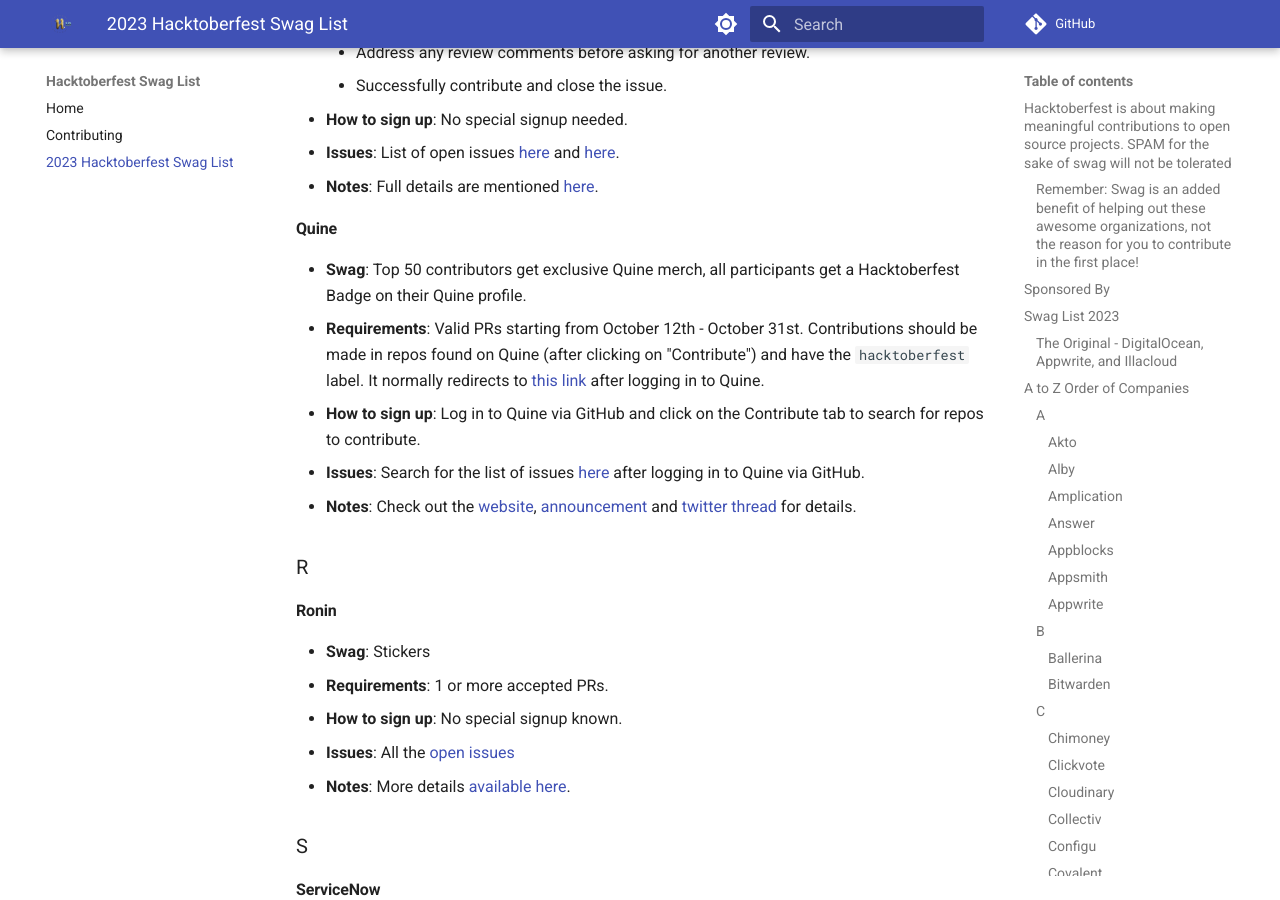
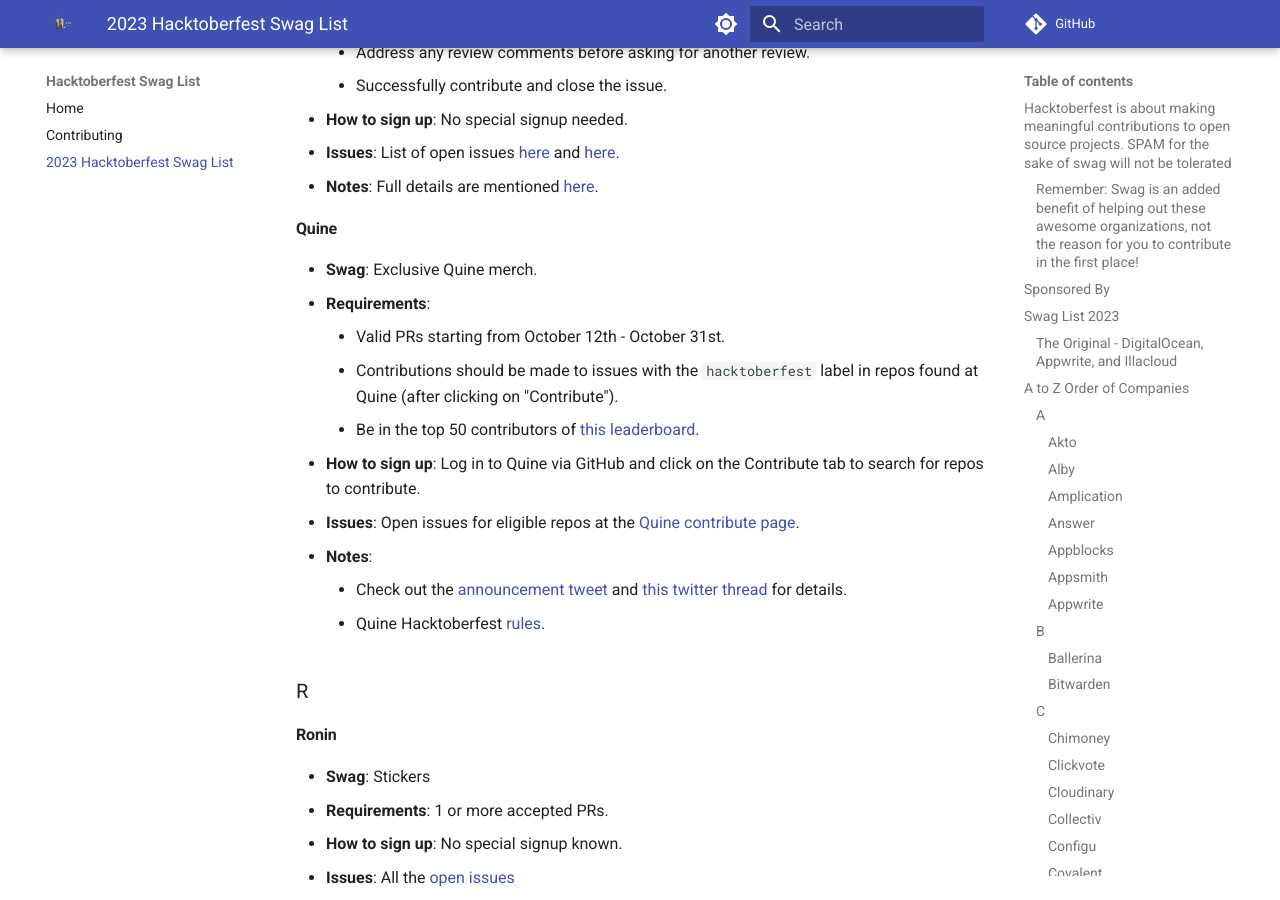
Before and after one commit to crweiner/hacktoberfest-swag-list, an MkDocs documentation site: the page built from docs/list.md, in a window 1280 px wide and 900 px high, scrolled down 15815 px. Built offline with MkDocs 1.6.1 and Material for MkDocs 9.7.7, drawn with Linux system fonts in a browser that asks for light colours; plug-ins that fetch from the network failed and are left out; comment, search, counter and statistics services are not loaded.

Commit message:
Apply suggestions from code review by @vimode
Apply code review suggestions

Co-authored-by: vimode <39148877+vimode@users.noreply.github.com>

```diff
--- a/docs/list.md
+++ b/docs/list.md
@@ -519,11 +519,16 @@
 
 #### **Quine**
 
-- **Swag**: Top 50 contributors get exclusive Quine merch, all participants get a Hacktoberfest Badge on their Quine profile.
-- **Requirements**: Valid PRs starting from October 12th - October 31st. Contributions should be made in repos found on Quine (after clicking on "Contribute") and have the `hacktoberfest` label. It normally redirects to [this link](https://quine.sh/contribute) after logging in to Quine.
+- **Swag**: Exclusive Quine merch.
+- **Requirements**:
+    - Valid PRs starting from October 12th - October 31st.
+    - Contributions should be made to issues  with the `hacktoberfest` label in repos found at Quine (after clicking on "Contribute").
+    - Be in the top 50 contributors of [this leaderboard](https://quine.sh/hacktoberfest?type=developers&sortBy=col1&taggedPrsOnly=true).
 - **How to sign up**: Log in to Quine via GitHub and click on the Contribute tab to search for repos to contribute.
-- **Issues**: Search for the list of issues [here](https://quine.sh/contribute) after logging in to Quine via GitHub.
-- **Notes**: Check out the [website](https://quine.sh/), [announcement](https://twitter.com/quine_sh/status/1712434350921322818) and [twitter thread](https://twitter.com/quine_sh/status/1712081594431782973) for details.
+- **Issues**: Open issues for eligible repos at the [Quine contribute page](https://quine.sh/contribute).
+- **Notes**:
+    - Check out the [announcement tweet](https://twitter.com/quine_sh/status/1712434350921322818) and [this twitter thread](https://twitter.com/quine_sh/status/1712081594431782973) for details.
+    - Quine Hacktoberfest [rules](https://docs.quine.sh/misc/hacktoberfest).
 
 ### R
 
```
